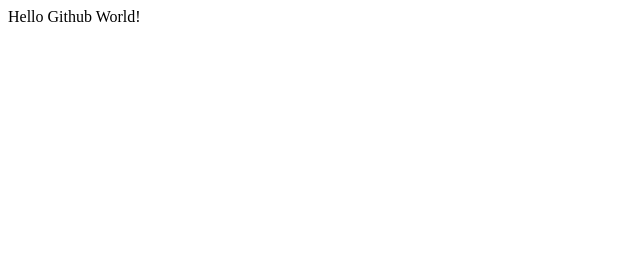
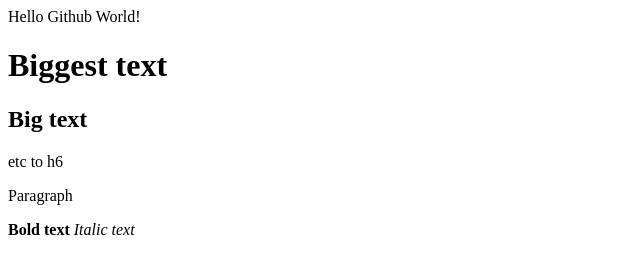
Before and after one commit to jadonhoang/hello-kickstart-coding-world, a plain HTML site: page index.html in a window 1280 px wide. Shown: the whole page, without its empty margins (0-640 px from the left). Drawn offline with Linux system fonts and the light colour scheme.

Commit message:
Update index.html

```diff
--- a/index.html
+++ b/index.html
@@ -1 +1,7 @@
 Hello Github World!
+
+<h1> Biggest text </h1>
+<h2> Big text </h2> etc to h6
+<p> Paragraph </p>
+<strong> Bold text </strong>
+<em> Italic text </em>
```
